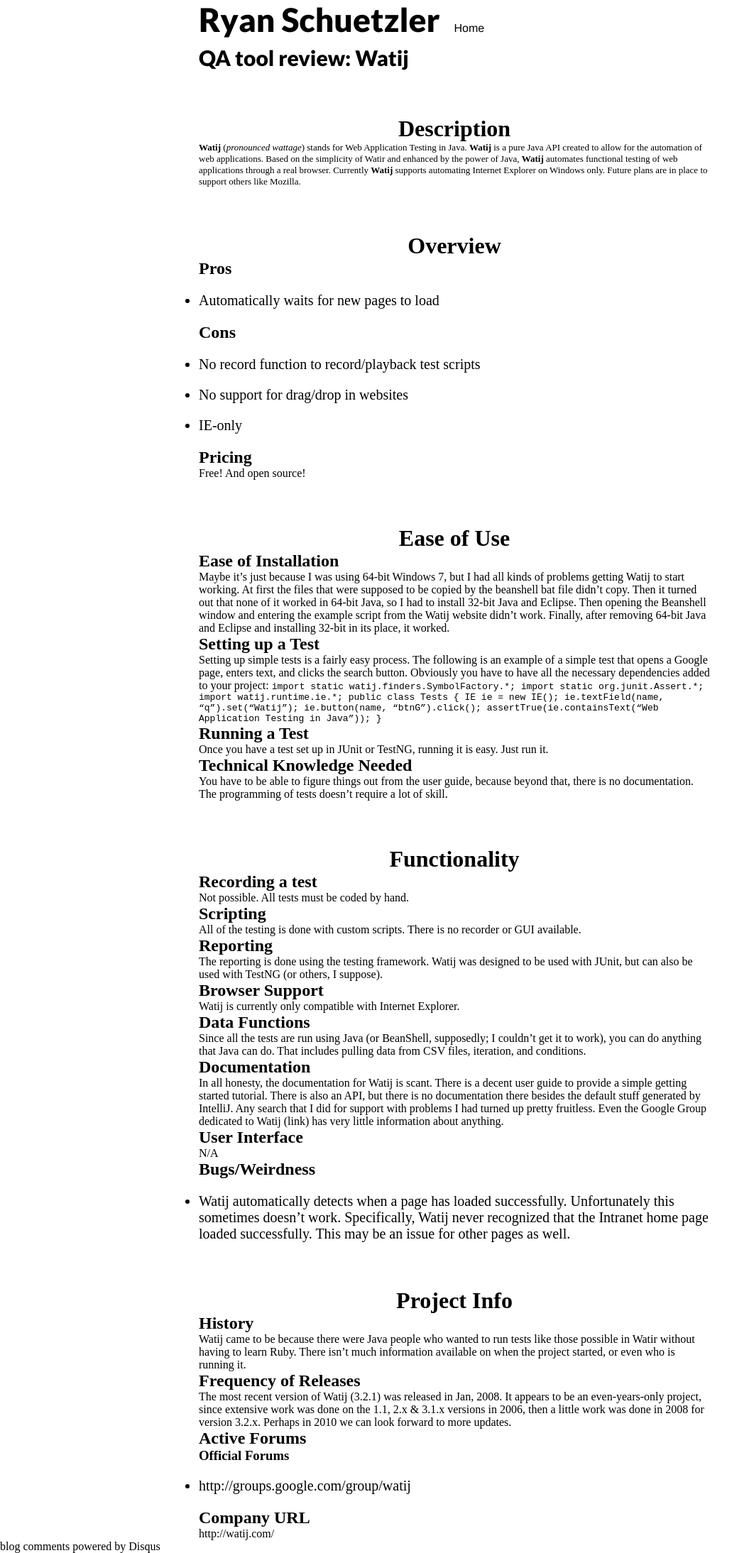
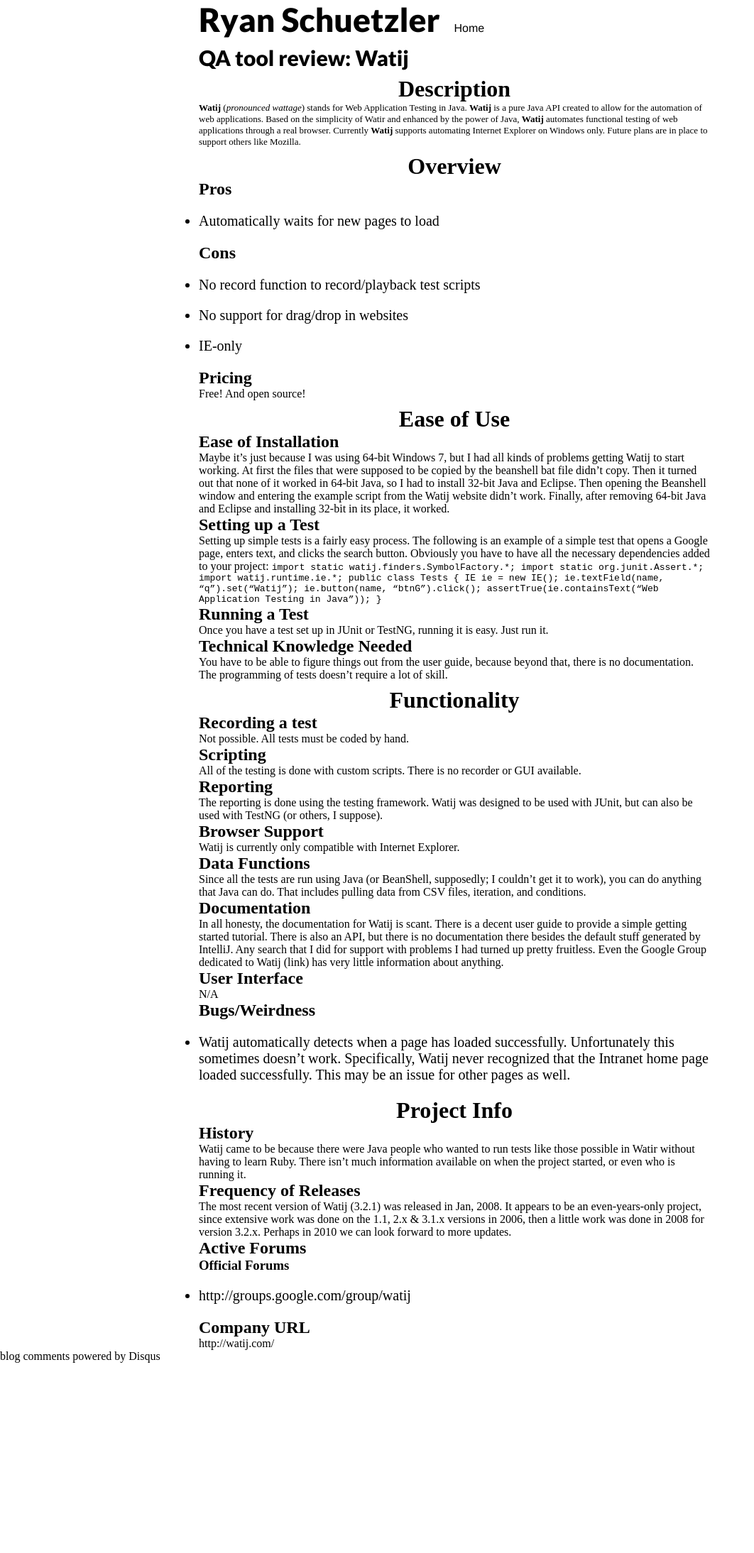
Before and after one commit to rschuetzler/Schuetzler.net, a Jekyll site: the page built from _posts/2009-12-18-watij.html, in a window 1280 px wide. Shown: the whole page at 71% size, without its empty margins (0-1062 px from the left). Built offline with Jekyll 4.4.1, drawn with Linux system fonts in a browser that asks for light colours; some web fonts are replaced; comment, search, counter and statistics services are not loaded; after the commit the page ends 1920 px from its top, so only the background shows below that.

Commit message:
Changed h1 top margin

```diff
--- a/css/screen.css
+++ b/css/screen.css
@@ -17,7 +17,7 @@
 }
 
 h1 {
-	margin-top: 2em;
+	margin-top: 8px;
 }
 
 #container {
```
